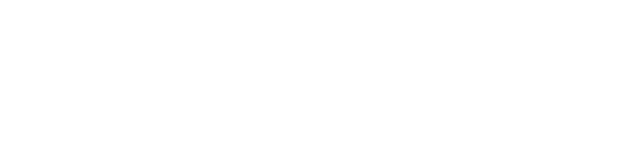
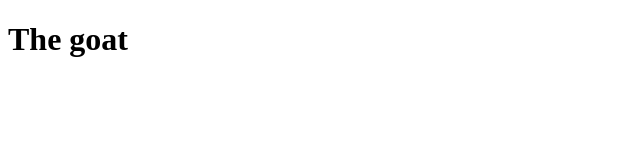
Before and after one commit to hackampra/learngit, a plain HTML site: page index.html in a window 1280 px wide. Shown: the whole page, without its empty margins (0-640 px from the left). Drawn offline with Linux system fonts and the light colour scheme.

Commit message:
modified the html and css file

```diff
--- a/index.html
+++ b/index.html
@@ -7,6 +7,6 @@
     <title>I am learning git</title>
 </head>
 <body>
-
+    <h1>The goat</h1>
 </body>
 </html>
--- a/styles.css
+++ b/styles.css
@@ -0,0 +1,4 @@
+body{
+    background: red;
+    margin: 50px;
+}
```
